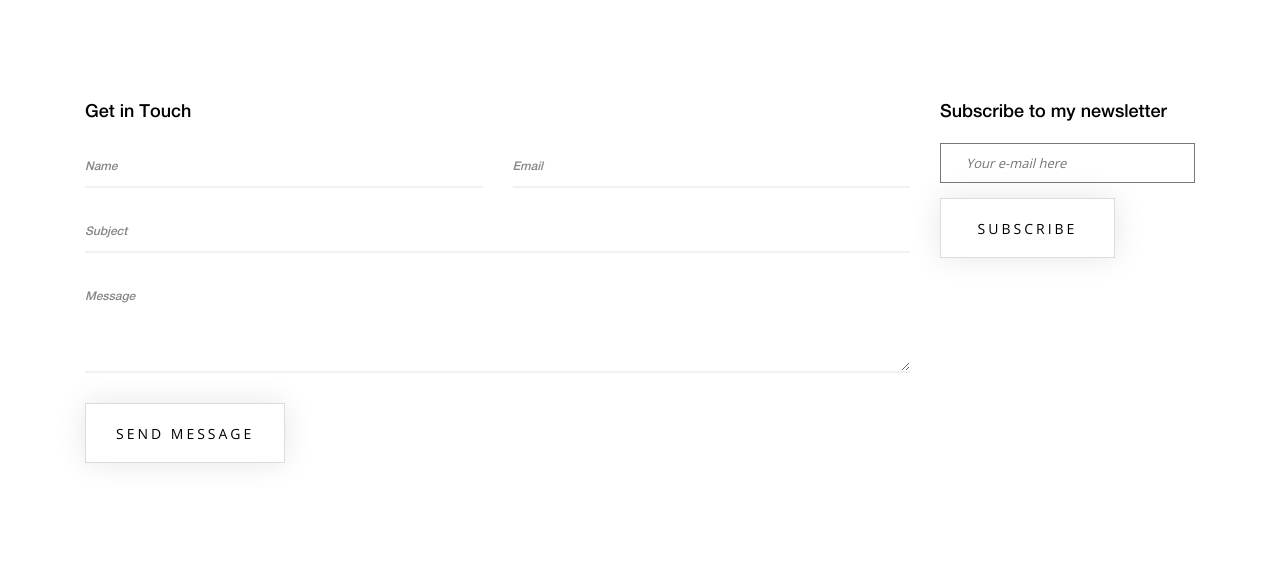
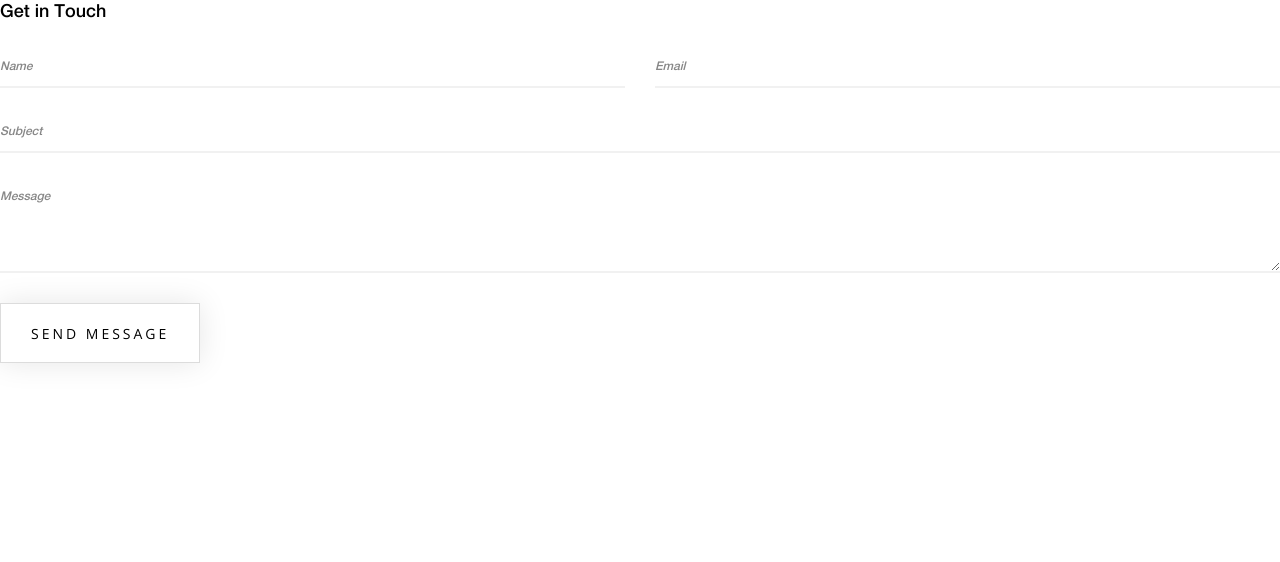
Before and after one commit to forest1391/foodmap, a Django app: template templates/login.html in a window 1280 px wide. Shown: the top 562 px of the page. Run offline with Django 4.2, Linux system fonts and the light colour scheme; the template is opened without the code that fills it, so the values that code supplies are empty; some libraries are stand-ins or nearby versions.

Commit message:
forest139

```diff
--- a/templates/login.html
+++ b/templates/login.html
@@ -22,11 +22,6 @@
 </head>
 <body>
 
-<div class="contact-area section-padding-100">
-            <div class="container">
-                <div class="row justify-content-center">
-                    <!-- Contact Form Area -->
-                    <div class="col-12 col-md-10 col-lg-9">
 <div class="contact-form">
     <h5>Get in Touch</h5>
         <!-- Contact Form -->
@@ -70,25 +65,16 @@
             </div>
         </form>
 </div>
-                    </div>
 
-                    <div class="col-12 col-md-10 col-lg-3">
-                        <div class="post-sidebar-area">
-                            <!-- Widget Area -->
-                            <div class="sidebar-widget-area">
-                                <h5 class="title subscribe-title">Subscribe to my newsletter</h5>
-                                <div class="widget-content">
-                                    <form action="#" class="newsletterForm">
-                                        <input type="email" name="email" id="subscribesForm" placeholder="Your e-mail here">
-                                        <button type="submit" class="btn original-btn">Subscribe</button>
-                                    </form>
-                                </div>
-                            </div>
-                        </div>
-                    </div>
-                </div>
-            </div>
-        </div>
+    <script src="/static/js/jquery/jquery-2.2.4.min.js"></script>
+    <!-- Popper js -->
+    <script src="/static/js/popper.min.js"></script>
+    <!-- Bootstrap js -->
+    <script src="/static/js/bootstrap.min.js"></script>
+    <!-- Plugins js -->
+    <script src="/static/js/plugins.js"></script>
+    <!-- Active js -->
+    <script src="/static/js/active.js"></script>
 
 </body>
 </html>
```
Lines whose indentation alone changed are shown as unchanged.
